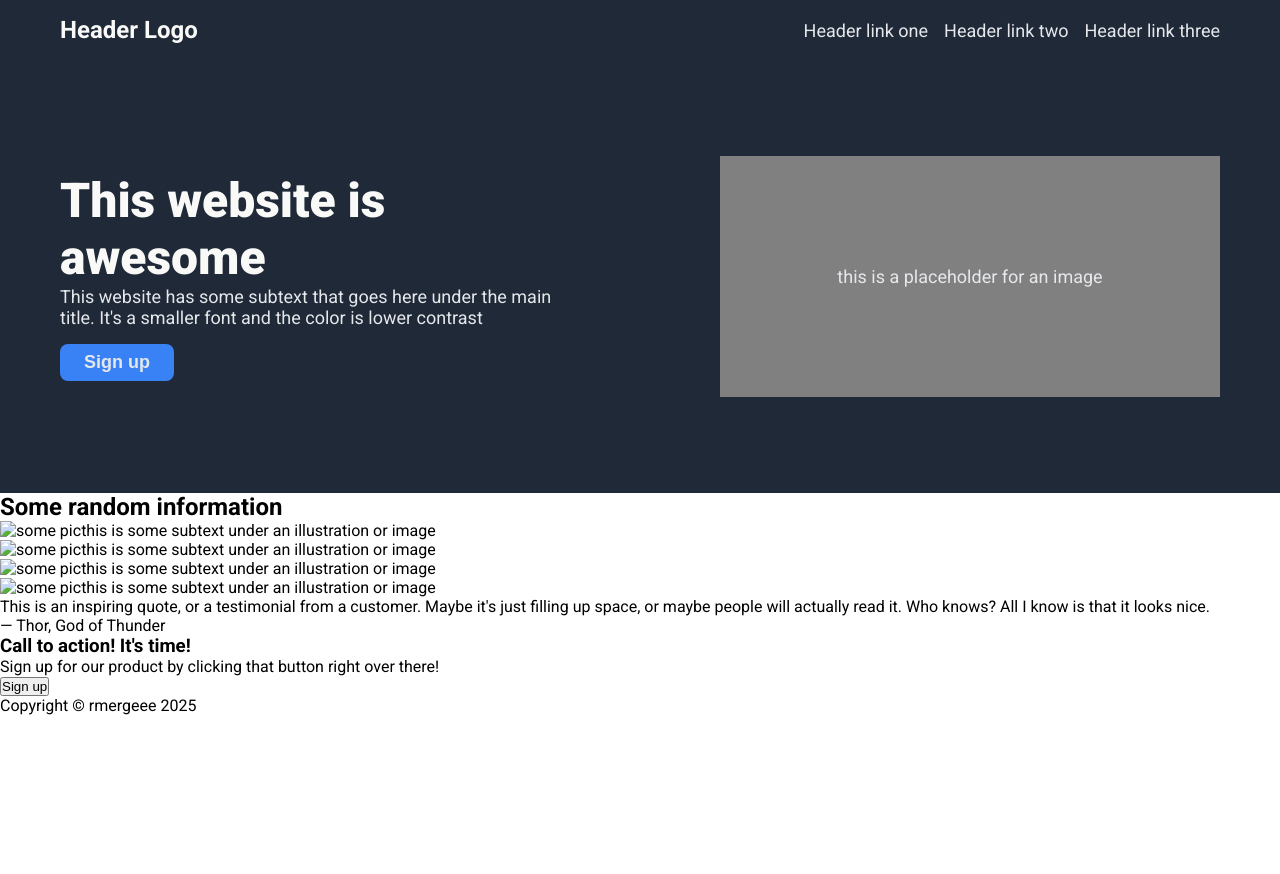
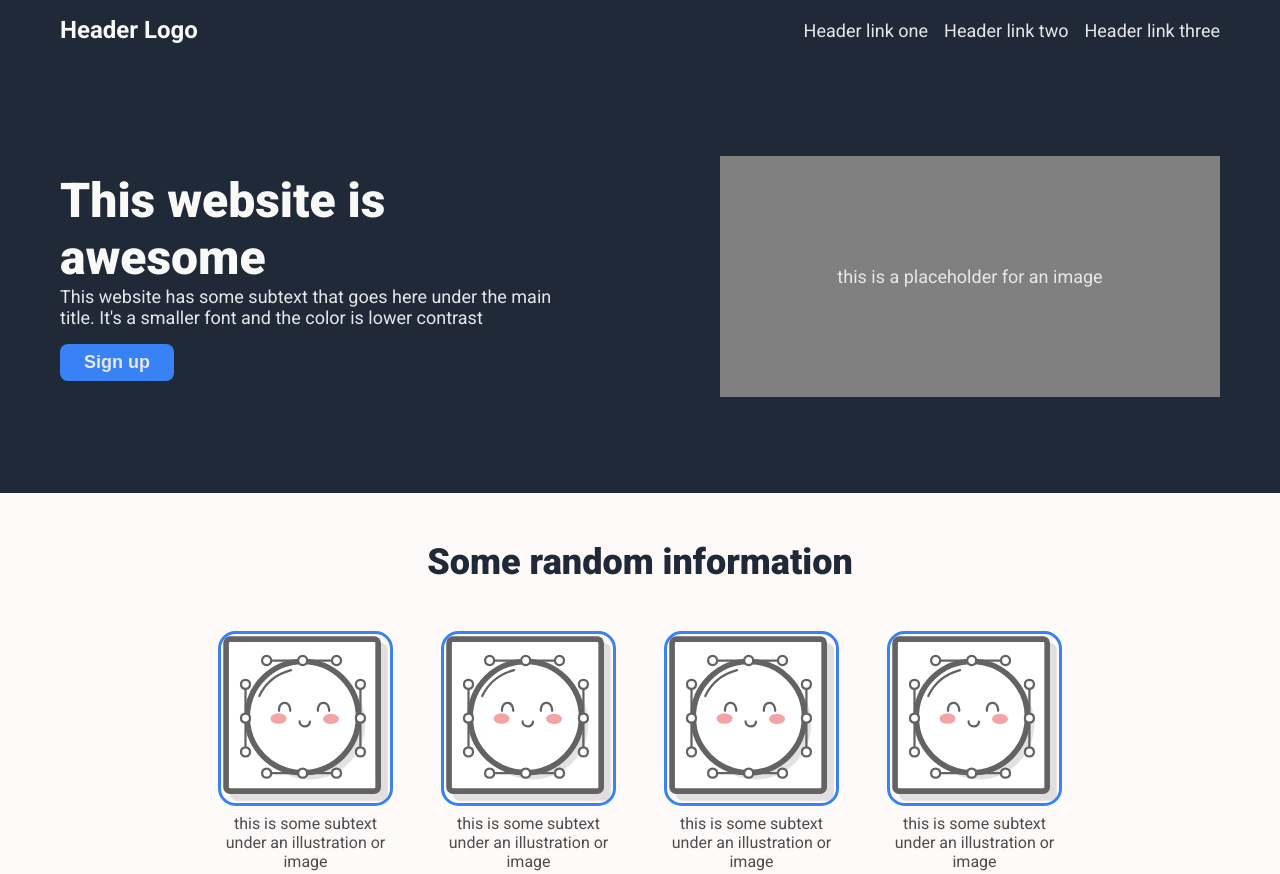
Before and after one commit to rmergeee/landing-page, a plain HTML site: page index.html in a window 1280 px wide. Shown: the top 874 px of the page. Before the commit the page ends 800 px from the top, so only its background shows below. Drawn offline with Linux system fonts and the light colour scheme.

Commit message:
complete second-block
add images, and styles

```diff
--- a/index.html
+++ b/index.html
@@ -36,10 +36,10 @@
         <div class="second-block">
             <h2>Some random information</h2>
             <ul class="img-cards">
-                <li class="card"><img src="#" alt="some pic">this is some subtext under an illustration or image</li>
-                <li class="card"><img src="#" alt="some pic">this is some subtext under an illustration or image</li>
-                <li class="card"><img src="#" alt="some pic">this is some subtext under an illustration or image</li>
-                <li class="card"><img src="#" alt="some pic">this is some subtext under an illustration or image</li>
+                <li class="card"><img src="images/mochi.svg" alt="some pic">this is some subtext under an illustration or image</li>
+                <li class="card"><img src="images/mochi.svg" alt="some pic">this is some subtext under an illustration or image</li>
+                <li class="card"><img src="images/mochi.svg" alt="some pic">this is some subtext under an illustration or image</li>
+                <li class="card"><img src="images/mochi.svg" alt="some pic">this is some subtext under an illustration or image</li>
             </ul>
         </div>
 
--- a/styles.css
+++ b/styles.css
@@ -98,3 +98,38 @@ body {
   align-self: flex-start;
   margin-top: 16px;
 }
+
+.second-block {
+  display: flex;
+  flex-direction: column;
+  align-items: center;
+  background-color: snow;
+}
+
+.second-block h2 {
+  font-size: 36px;
+  color: #1f2937;
+  font-weight: 900;
+  margin: 48px 0;
+}
+
+.second-block .img-cards {
+  display: flex;
+  flex-wrap: wrap;
+  gap: 48px;
+  margin-bottom: 144px;
+}
+
+.second-block .img-cards .card img {
+  border: 3px solid #3882f6;
+  border-radius: 10%;
+}
+
+.second-block .img-cards .card {
+  width: 175px;
+  display: flex;
+  flex-direction: column;
+  gap: 8px;
+  color: rgb(77, 77, 77);
+  text-align: center;
+}
```
Also changed, not shown: images/mochi.gif (added), images/mochi.jpg (added), images/mochi.png (added), images/mochi.svg (added).
